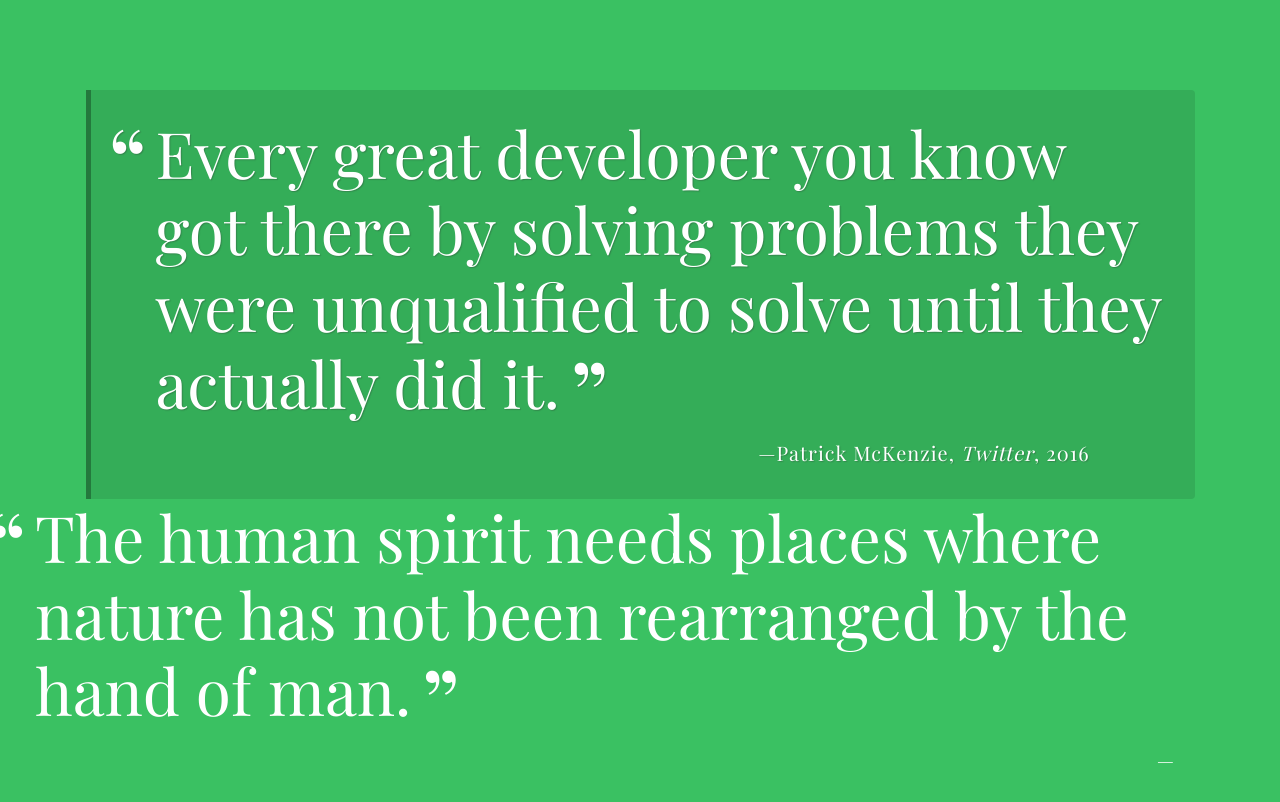
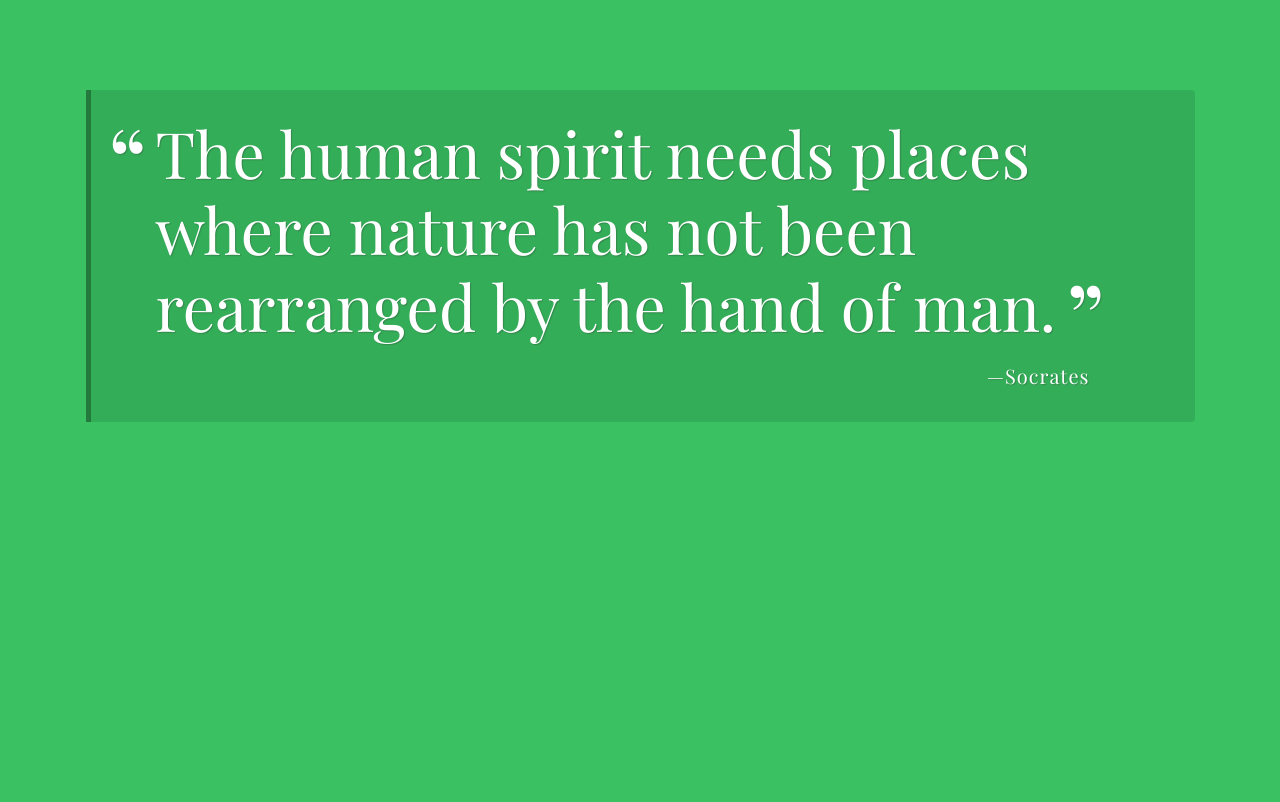
Before and after one commit to chollma/random-quote-generator, a plain HTML site: page index.html in a window 1280 px wide. Both pictures are taken after a click on the button "Show another quote". Shown: the part 130-932 px from the top of the page. After the commit the page ends 800 px from the top, so only its background shows below. Drawn offline with nearby package versions, Linux system fonts and the light colour scheme; a web font is replaced by a local one.

Commit message:
Attempted to finish printQuote
Outputting but I'm calling the randomQuote function twice meaning my quotes and sources aren't matching my data. They're randomizing :(

```diff
--- a/index.html
+++ b/index.html
@@ -16,8 +16,8 @@
     <div id="test"></div>
     <div class="container">
       <div id="quote-box" class="quote-box">
-        <p class="quote">Every great developer you know got there by solving problems they were unqualified to solve until they actually did it.</p>
-        <p class="source">Patrick McKenzie<span class="citation">Twitter</span><span class="year">2016</span></p>
+        <p class="quote" id="quote-slot">Every great developer you know got there by solving problems they were unqualified to solve until they actually did it.</p>
+        <p class="source" id="source-slot">Patrick McKenzie<span class="citation">Twitter</span><span class="year">2016</span></p>
       </div>
     </div>
 
--- a/js/script.js
+++ b/js/script.js
@@ -8,7 +8,7 @@ var quotes = [
     { quote: "The Antidote to exhaustion isn't rest. It's nature.", source: 'Shikoba', citation: '', year: '' },
     { quote: "Earth and sky, woods and fields, lakes and rivers, the mountain and the sea, are excellent schoolmasters, and teach of us more than we can ever learn from books.", source: 'John Lubbock', citation: '', year: '' },
     { quote: "He is richest who is content with the least, for content is the wealth of nature.", source: 'Socrates', citation: '', year: '' },
-    { quote: "I took a walk in the woods and came out taller than the trees.', source: 'Henry David Thoreau", citation: '', year: '' },
+    { quote: "I took a walk in the woods and came out taller than the trees.", source: 'Henry David Thoreau', citation: '', year: '' },
     { quote: "The human spirit needs places where nature has not been rearranged by the hand of man.", source: 'Proverb', citation: '', year: '' },
     { quote: "All good things are wild and free.", source: 'Proverb', citation: '', year: '' },
     { quote: "In every walk with nature one receives far more than he seeks.", source: 'John Muir', citation: '', year: '' },
@@ -19,14 +19,20 @@ var quotes = [
 
 function getRandomQuote (array) {
   var number = Math.floor((Math.random() * quotes.length ) + 1 ); // Create a variable that generates a random number between zero and the last index in the quotes array
-  var outputQuote = quotes[number]["quote"]; // Utilizing the number in the previous step as an index, access a quote from the object and assign it to the 'output' variable
-  return outputQuote;
+  var output = quotes[number]; // Utilizing the number in the previous step as an index, access a quote from the object and assign it to the 'output' variable
+  return output;
   }
 
-function printQuote (outputQuote,outputSource){}
-  var response = getRandomQuote(quotes);
-  var HTML = '<p class="quote">' + response + '</p>';
-  HTML += '<p class ="source"' + response + '</p>';
-  document.write(HTML);
+function printQuote (){
+  var responseQuote = getRandomQuote(quotes).quote;
+  var responseSource = getRandomQuote(quotes).source;
+  var outputQuote = document.getElementById('quote-slot');
+  var outputSource = document.getElementById('source-slot');
+  outputQuote.innerHTML = responseQuote ;
+  outputSource.innerHTML = responseSource;
+
+}
+
+
 // Click Event Listener
 document.getElementById('load-quote').addEventListener("click", printQuote, false);
```
